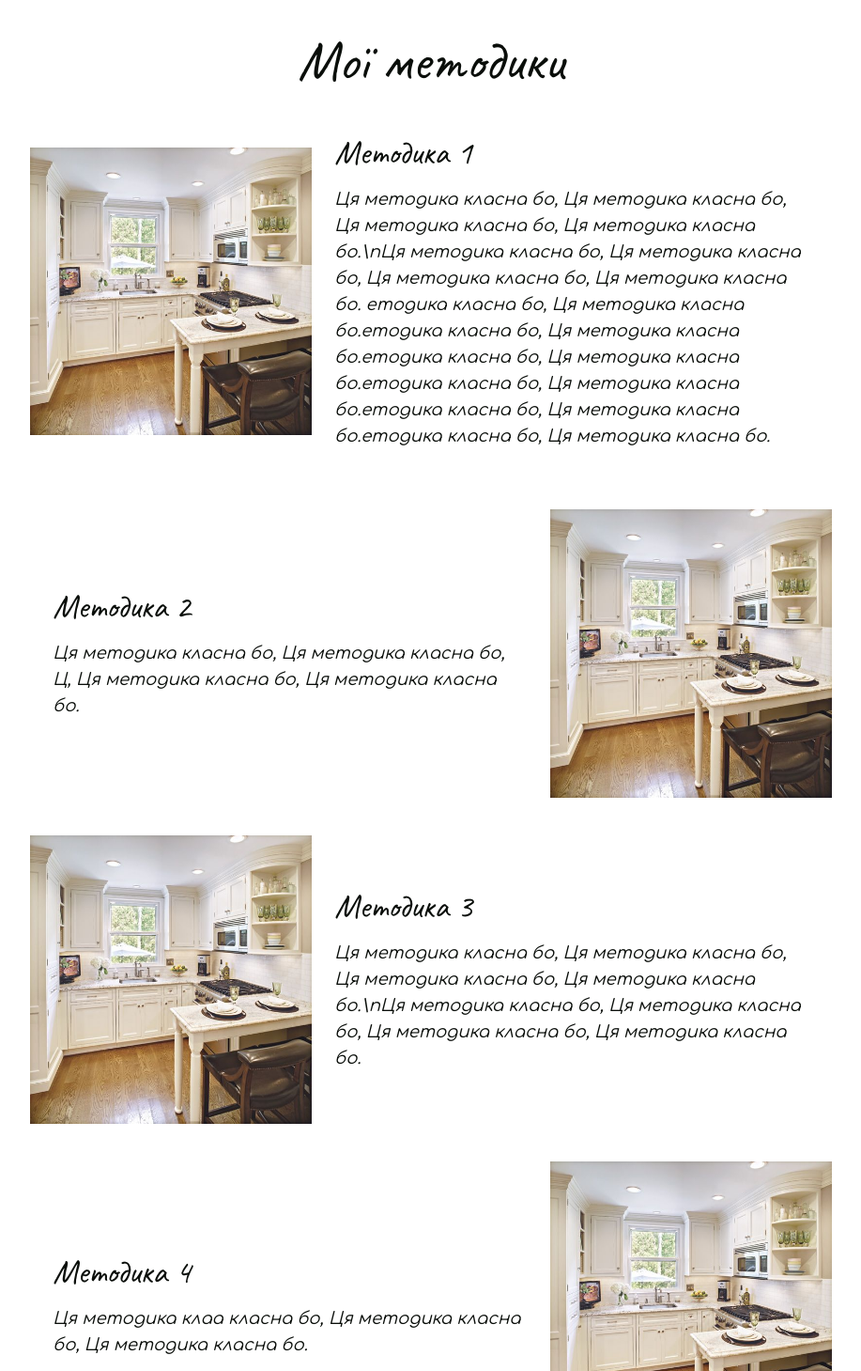
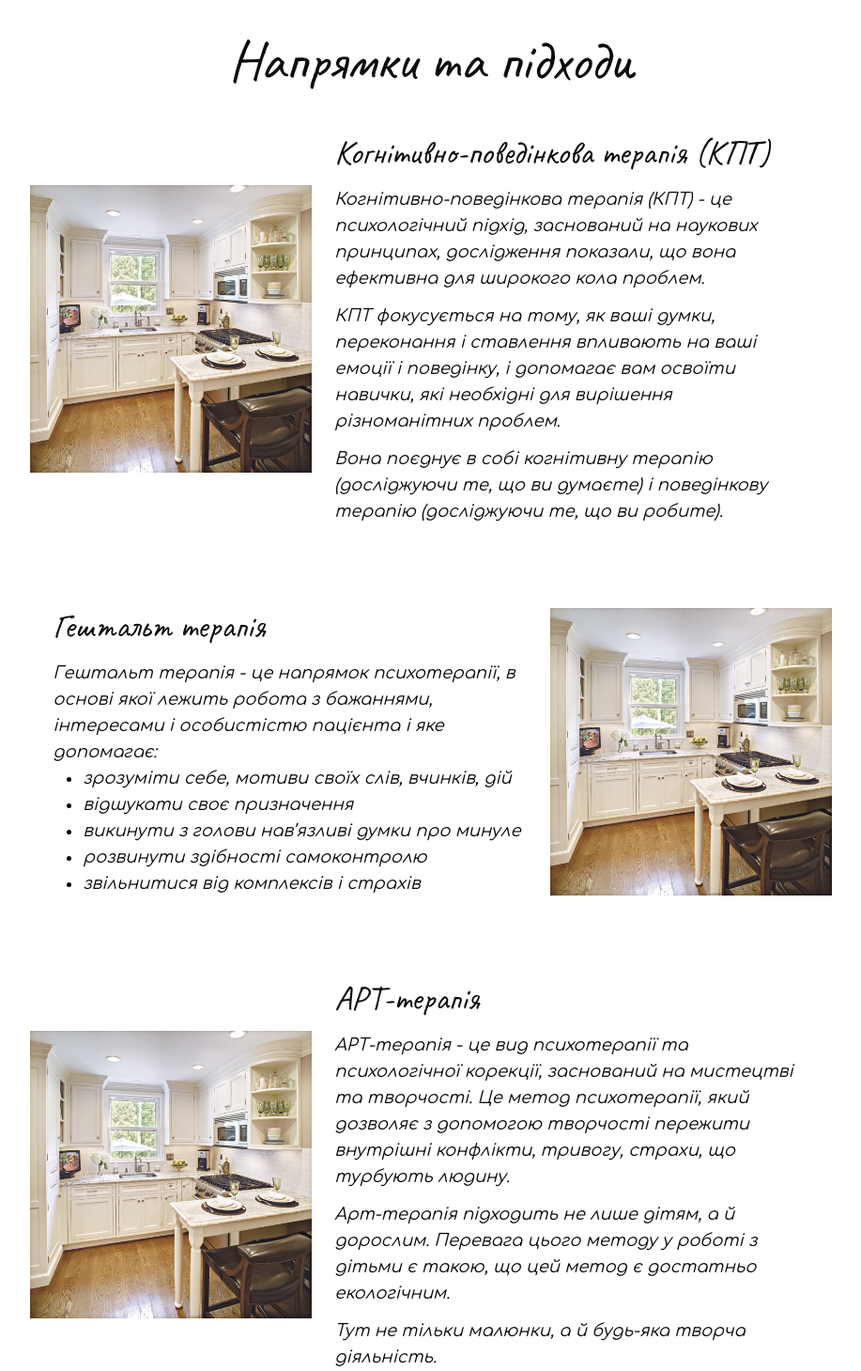
Before and after one commit to serhey-dev/hd, a Next.js app: page /home in a window 1280 px wide. Shown: the part 831-2290 px from the top of the page at 94% size, without its empty margins (181-1098 px from the left). Built offline with nearby package versions, Linux system fonts and the light colour scheme.

Commit message:
Some actual content

```diff
--- a/src/pages/home/components/section-feedback/index.tsx
+++ b/src/pages/home/components/section-feedback/index.tsx
@@ -13,20 +13,26 @@ export default function SectionFeedback() {
           slides={[
             <FeedbackItem
               key="feedback-1"
-              name="Алекс Топольский"
-              text="Аня така класна, Аня така asdasdasdas d, Аня класна, Аня такss sss а класна, Аня така asdasdasdas d, Аня класна, Аня такss sss а а класна, Аня така asdasdasdas d, Аня класна, Аня такss sss а а класна, Аня така asdasdasdas d, Аня класна, Аня такss sss а а класна, Аня така класна, Аня така класна"
+              name="Юлія"
+              text="Сьогодні в мене був перший такий досвід. Поставили ціль! А Аня дуже вміло направила мене своїми питаннями на самостійні роздуми про те, що мені заважає виконати всі бажані плани та мрії. Допомогла з висновками щодо їх реалізації! Прийшло усвідомлення багатьох речей! Дуже вдячна! Раджу спробувати!"
               photo="/images/2.jpeg"
             />,
             <FeedbackItem
               key="feedback-2"
-              name="Тарас"
-              text="Аня така класна, Аня така asdasdasdas d, Аня класна, Аня такss sss а класна, Аня така класна, Аня така класна Аня така класна, Аня така asdasdasdas d, Аня класна, Аня такss sss а класна, Аня така класна, Аня така класна Аня така класна, Аня така asdasdasdas d, Аня класна, Аня такss sss а класна, Аня така класна, Аня така класна"
+              name="Александр"
+              text="Аня, выражаю тебе огромную благодарность за твою работу. Поставленны нужные вопросы, а главное с определенной значимостью заданы! Это, своего рода, искуство - видеть как целовек рисует целостность отвечая на свои же вопросы. Ну а я, более чем мотивирован и настроен решительно. Первые результати уже в действии!"
               photo="/images/2.jpeg"
             />,
             <FeedbackItem
               key="feedback-3"
-              name="Орфей"
-              text="Аня така класна, Аня така asdasdasdas d, Аня класна, Аня такss sss а класна, Аня така класна, Аня така класна"
+              name="Любов"
+              text="Добрий вечір. Ви знаєте, після нашої розмови у мене пішло прояснення і на пів року я вже склала план що робити далі. Дякую!"
+              photo="/images/2.jpeg"
+            />,
+            <FeedbackItem
+              key="feedback-4"
+              name="Диана"
+              text="Хочу поблагодарить за сессию! Было очень комфортно, интересно, я смогла увидеть свою ситуацию под разными углами и понять что мне делать дальше и что для меня действительно ценно. Очень жду следующую сессию чтобы поделиться результатами!"
               photo="/images/2.jpeg"
             />,
           ]}
--- a/src/pages/home/components/section-methods/components/method-item.tsx
+++ b/src/pages/home/components/section-methods/components/method-item.tsx
@@ -2,7 +2,7 @@ import Image from 'next/image';
 
 interface IMethodItemProps {
   name: string;
-  text: string;
+  content?: React.ReactNode;
   image: string;
   className?: string;
 }
@@ -13,7 +13,7 @@ export default function MethodItem(props: IMethodItemProps) {
       <Image src={props.image} alt="logo" width={300} height={300} />
       <div className="p-6">
         <h4 className="text-4xl font-serif text-black mb-4">{props.name}</h4>
-        <p className="font-sans italic text-black text-lg">{props.text}</p>
+        {props.content}
       </div>
     </li>
   );
--- a/src/pages/home/components/section-methods/index.tsx
+++ b/src/pages/home/components/section-methods/index.tsx
@@ -4,27 +4,87 @@ export default function SectionMethods() {
   return (
     <div className="relative overflow-hidden min-h-screen border-t border-black py-16">
       <div className="container">
-        <h1 className="text-6xl mb-6 text-center font-serif text-black mb-12">Мої методики</h1>
+        <h1 className="text-6xl mb-6 text-center font-serif text-black mb-12">
+          Напрямки та підходи
+        </h1>
         <ul className="flex flex-col items-center w-full">
           <MethodItem
-            name="Методика 1"
-            text="Ця методика класна бо, Ця методика класна бо, Ця методика класна бо, Ця методика класна бо.\nЦя методика класна бо, Ця методика класна бо, Ця методика класна бо, Ця методика класна бо. етодика класна бо, Ця методика класна бо.етодика класна бо, Ця методика класна бо.етодика класна бо, Ця методика класна бо.етодика класна бо, Ця методика класна бо.етодика класна бо, Ця методика класна бо.етодика класна бо, Ця методика класна бо."
+            name="Когнітивно-поведінкова терапія (КПТ)"
+            image="/images/2.jpeg"
+            content={
+              <>
+                <p className="font-sans italic text-black text-lg mb-3">
+                  Когнітивно-поведінкова терапія (КПТ) - це психологічний підхід, заснований на
+                  наукових принципах, дослідження показали, що вона ефективна для широкого кола
+                  проблем.
+                </p>
+                <p className="font-sans italic text-black text-lg mb-3">
+                  КПТ фокусується на тому, як ваші думки, переконання і ставлення впливають на ваші
+                  емоції і поведінку, і допомагає вам освоїти навички, які необхідні для вирішення
+                  різноманітних проблем.
+                </p>
+                <p className="font-sans italic text-black text-lg">
+                  Вона поєднує в собі когнітивну терапію (досліджуючи те, що ви думаєте) і
+                  поведінкову терапію (досліджуючи те, що ви робите).
+                </p>
+              </>
+            }
+          />
+          <MethodItem
+            name="Гештальт терапія"
+            image="/images/2.jpeg"
+            className="flex-row-reverse"
+            content={
+              <>
+                <p className="font-sans italic text-black text-lg">
+                  Гештальт терапія - це напрямок психотерапії, в основі якої лежить робота з
+                  бажаннями, інтересами і особистістю пацієнта і яке допомагає:
+                </p>
+                <ul className="list-disc font-sans italic text-black text-lg ml-8">
+                  <li>зрозуміти себе, мотиви своїх слів, вчинків, дій</li>
+                  <li>відшукати своє призначення</li>
+                  <li>викинути з голови нав’язливі думки про минуле</li>
+                  <li>розвинути здібності самоконтролю</li>
+                  <li>звільнитися від комплексів і страхів</li>
+                </ul>
+              </>
+            }
+          />
+          <MethodItem
+            name="АРТ-терапія"
+            content={
+              <>
+                <p className="font-sans italic text-black text-lg mb-3">
+                  АРТ-терапія - це вид психотерапії та психологічної корекції, заснований на
+                  мистецтві та творчості. Це метод психотерапії, який дозволяє з допомогою творчості
+                  пережити внутрішні конфлікти, тривогу, страхи, що турбують людину.
+                </p>
+                <p className="font-sans italic text-black text-lg mb-3">
+                  Арт-терапія підходить не лише дітям, а й дорослим. Перевага цього методу у роботі
+                  з дітьми є такою, що цей метод є достатньо екологічним.
+                </p>
+                <p className="font-sans italic text-black text-lg">
+                  Тут не тільки малюнки, а й будь-яка творча діяльність.
+                </p>
+              </>
+            }
             image="/images/2.jpeg"
           />
           <MethodItem
-            name="Методика 2"
-            text="Ця методика класна бо, Ця методика класна бо, Ц, Ця методика класна бо, Ця методика класна бо."
-            image="/images/2.jpeg"
-            className="flex-row-reverse"
-          />
-          <MethodItem
-            name="Методика 3"
-            text="Ця методика класна бо, Ця методика класна бо, Ця методика класна бо, Ця методика класна бо.\nЦя методика класна бо, Ця методика класна бо, Ця методика класна бо, Ця методика класна бо."
-            image="/images/2.jpeg"
-          />
-          <MethodItem
-            name="Методика 4"
-            text="Ця методика клаа класна бо, Ця методика класна бо, Ця методика класна бо."
+            name="Коучинг"
+            content={
+              <>
+                <p className="font-sans italic text-black text-lg mb-3">
+                  Коучинг - метод здійснення консалтингу й тренінгу, в якому «коуч», допомагає тобі
+                  досягнути певної цілі в професії чи в особистому житті.
+                </p>
+                <p className="font-sans italic text-black text-lg">
+                  На відміну від наставництва, коучинг зосереджується на досягненні конкретної цілі
+                  способом, який людині належить зрозуміти самотужки. Коучинг - це про партнерство
+                  між коучем та клієнтом.
+                </p>
+              </>
+            }
             image="/images/2.jpeg"
             className="flex-row-reverse"
           />
```
Also changed, not shown: public/images/photos/letters.png (added).
